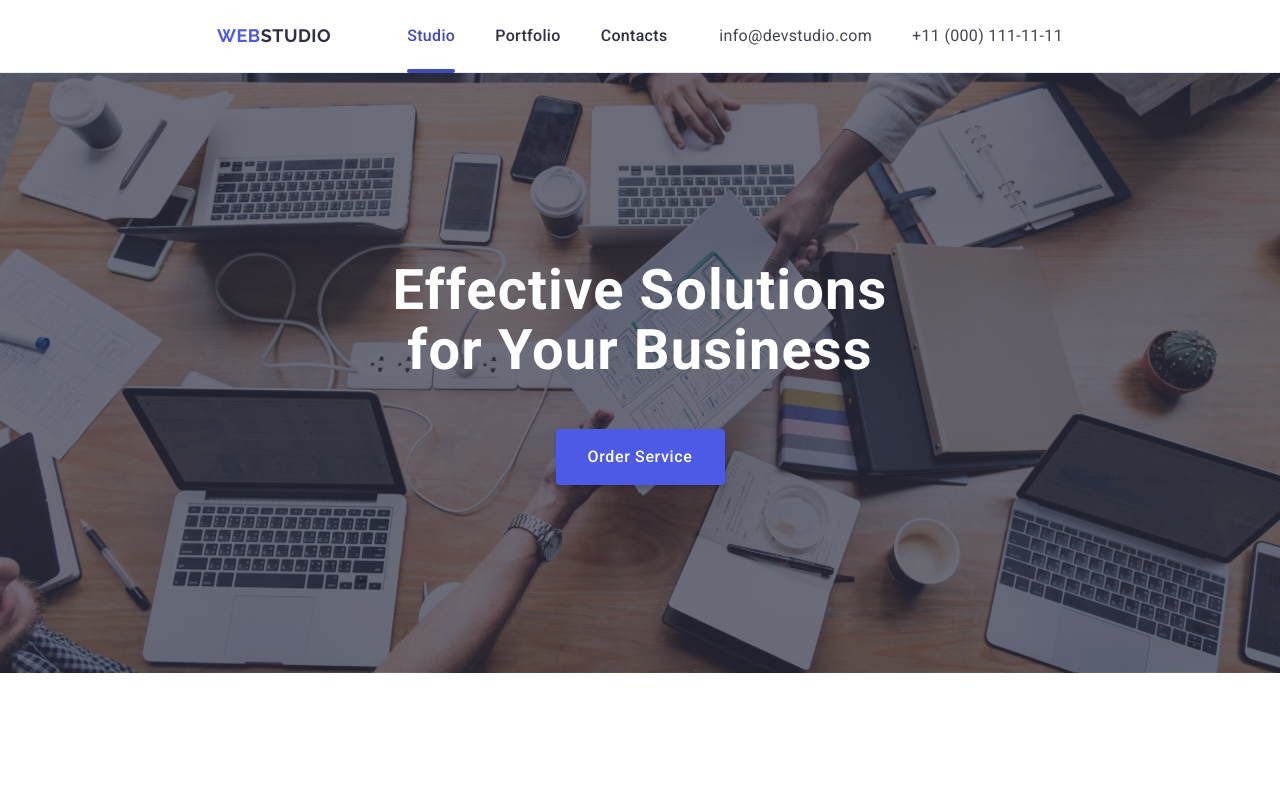
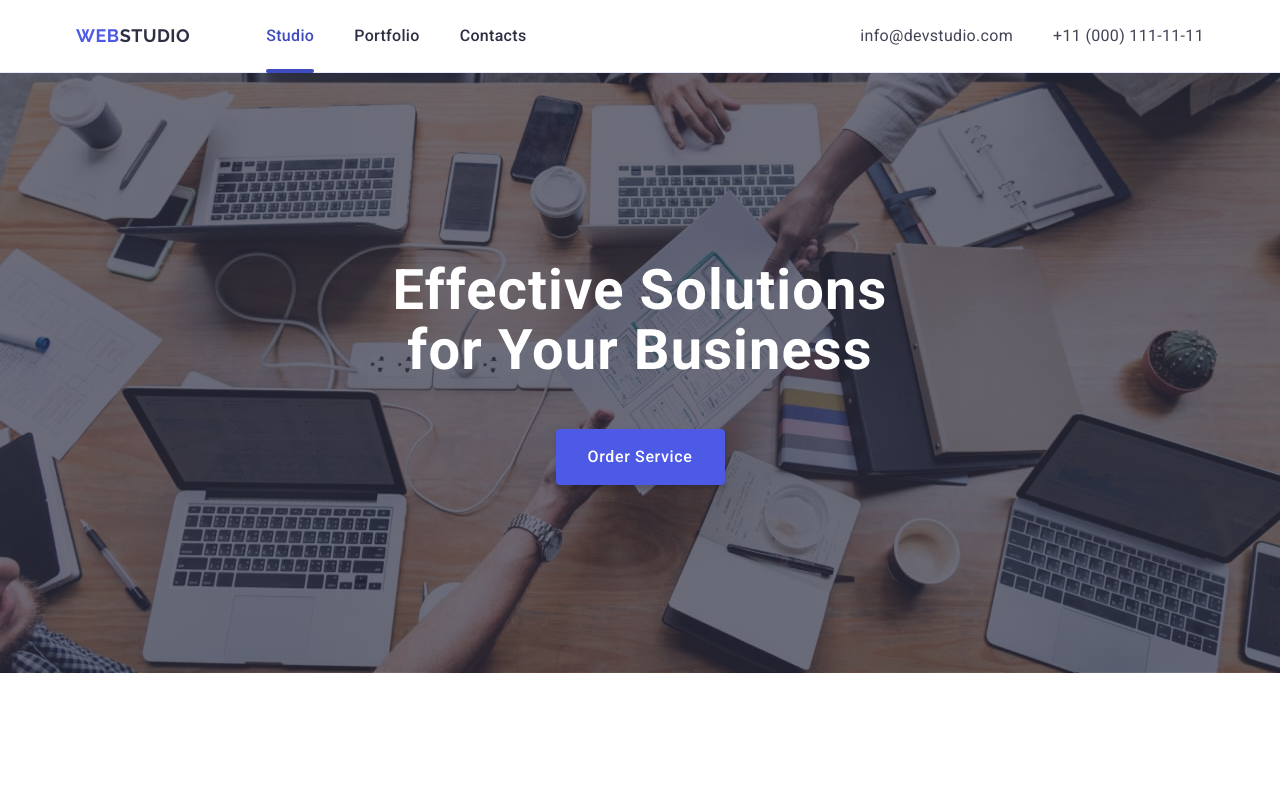
Before and after one commit to MaksymDom/goit-markup-hw-06, a plain HTML site: page index.html in a window 1280 px wide. Shown: the top 789 px of the page. Drawn offline with nearby package versions, Linux system fonts and the light colour scheme.

Commit message:
homework6_6

```diff
--- a/css/layout/header.css
+++ b/css/layout/header.css
@@ -304,10 +304,10 @@
         box-shadow: 0px 2px 1px rgba(46, 47, 66, 0.08), 0px 1px 1px rgba(46, 47, 66, 0.16), 0px 1px 6px rgba(46, 47, 66, 0.08);
     }
 
-    .page-header-container {
+    /*.page-header-container {
         padding: 0 156px;
     }
-
+    */
     .address {
         font-size: 16px;
         line-height: 1.5;
--- a/index.html
+++ b/index.html
@@ -12,7 +12,7 @@
   <link rel="stylesheet" href="https://cdnjs.cloudflare.com/ajax/libs/modern-normalize/2.0.0/modern-normalize.min.css"
     integrity="sha512-4xo8blKMVCiXpTaLzQSLSw3KFOVPWhm/TRtuPVc4WG6kUgjH6J03IBuG7JZPkcWMxJ5huwaBpOpnwYElP/m6wg=="
     crossorigin="anonymous" referrerpolicy="no-referrer" />
-  <title>WebStudio. Main page</title>
+  <title>WebStudio</title>
   <link rel="stylesheet" href="./css/index.css" />
 </head>
 
```
